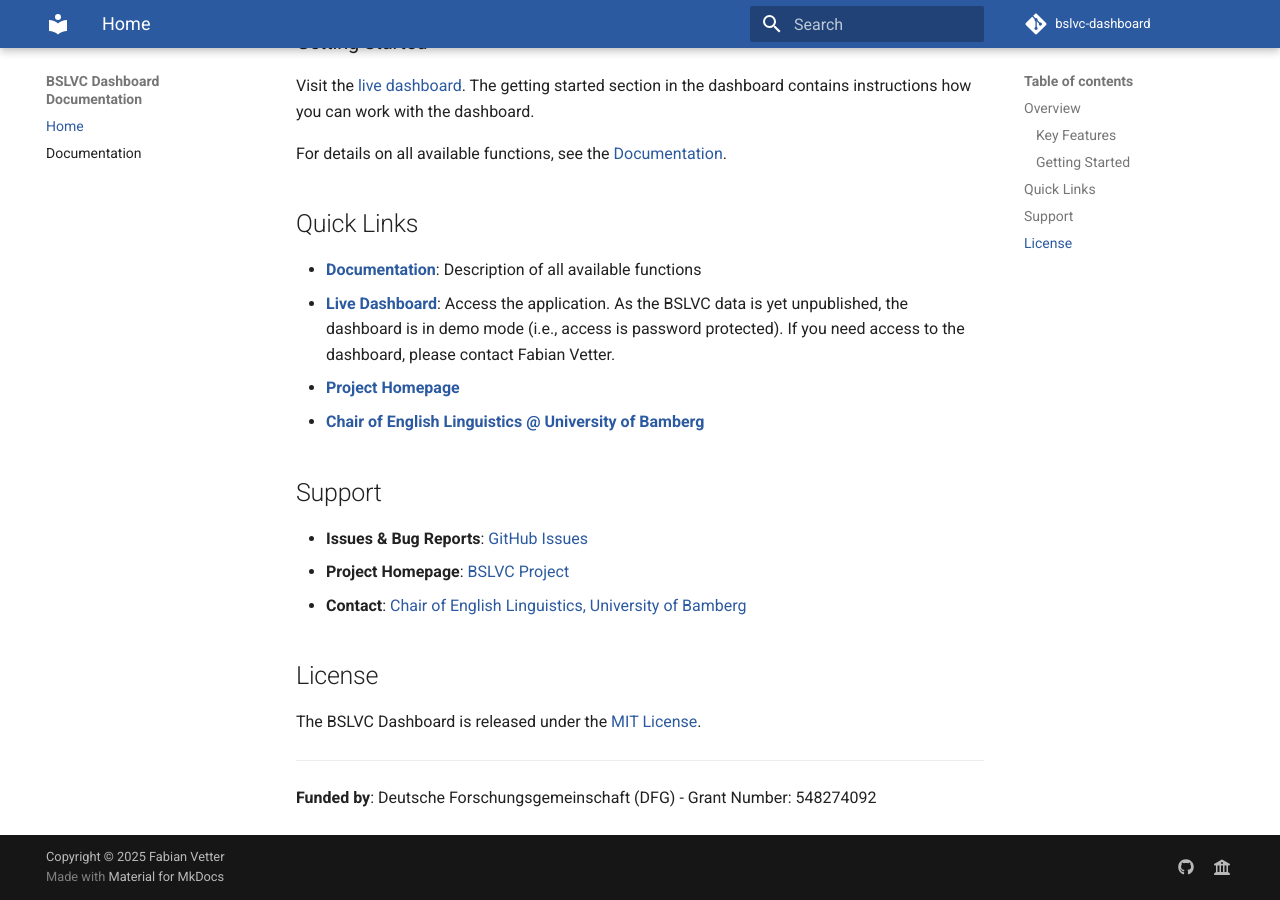
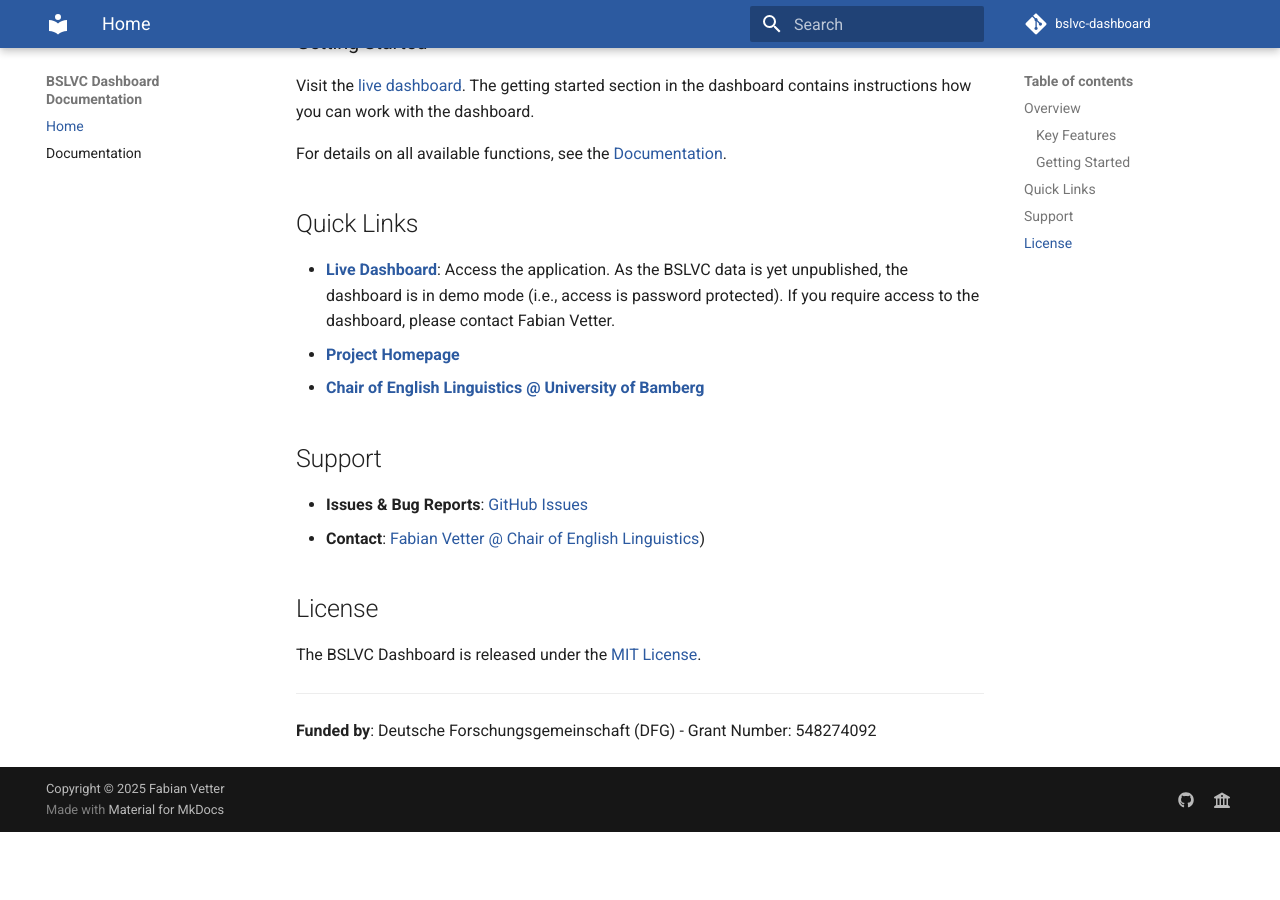
Before and after one commit to vetterf/bslvc-dashboard, an MkDocs documentation site: the page built from docs/index.md, in a window 1280 px wide and 900 px high, scrolled down 702 px. Built offline with MkDocs 1.6.1 and Material for MkDocs 9.7.7, drawn with Linux system fonts in a browser that asks for light colours; comment, search, counter and statistics services are not loaded; the version menu is left out; after the commit the page ends 1534 px from its top, so only the background shows below that.

Commit message:
Updated documentation and citation info

```diff
--- a/docs/index.md
+++ b/docs/index.md
@@ -23,17 +23,15 @@
 
 ## Quick Links
 
-- **[Documentation](documentation.md)**: Description of all available functions
-- **[Live Dashboard](https://bslvc.eng-ling.uni-bamberg.de)**: Access the application. As the BSLVC data is yet unpublished, the dashboard is in demo mode (i.e., access is password protected). If you need access to the dashboard, please contact Fabian Vetter.
+- **[Live Dashboard](https://bslvc.eng-ling.uni-bamberg.de)**: Access the application. As the BSLVC data is yet unpublished, the dashboard is in demo mode (i.e., access is password protected). If you require access to the dashboard, please contact Fabian Vetter.
 - **[Project Homepage](https://www.uni-bamberg.de/en/eng-ling/forschung/the-bslvc-project-dfg-funded/)**
 - **[Chair of English Linguistics @ University of Bamberg](https://uni-bamberg.de/en/eng-ling/)**
 
 
 ## Support
 
-- **Issues & Bug Reports**: [GitHub Issues](https://github.com/yourusername/bslvc-dashboard/issues)
-- **Project Homepage**: [BSLVC Project](https://www.uni-bamberg.de/en/eng-ling/forschung/the-bslvc-project-dfg-funded/)
-- **Contact**: [Chair of English Linguistics, University of Bamberg](https://www.uni-bamberg.de/en/eng-ling/)
+- **Issues & Bug Reports**: [GitHub Issues](https://github.com/vetterf/bslvc-dashboard/issues)
+- **Contact**: [Fabian Vetter @ Chair of English Linguistics](https://www.uni-bamberg.de/en/eng-ling/staff/fabian-vetter/))
 
 ## License
 
```
Also changed, not shown: docs/documentation.md (+6 -9 lines), docs/img/UI_regional_mapping.png, 1 other file.
